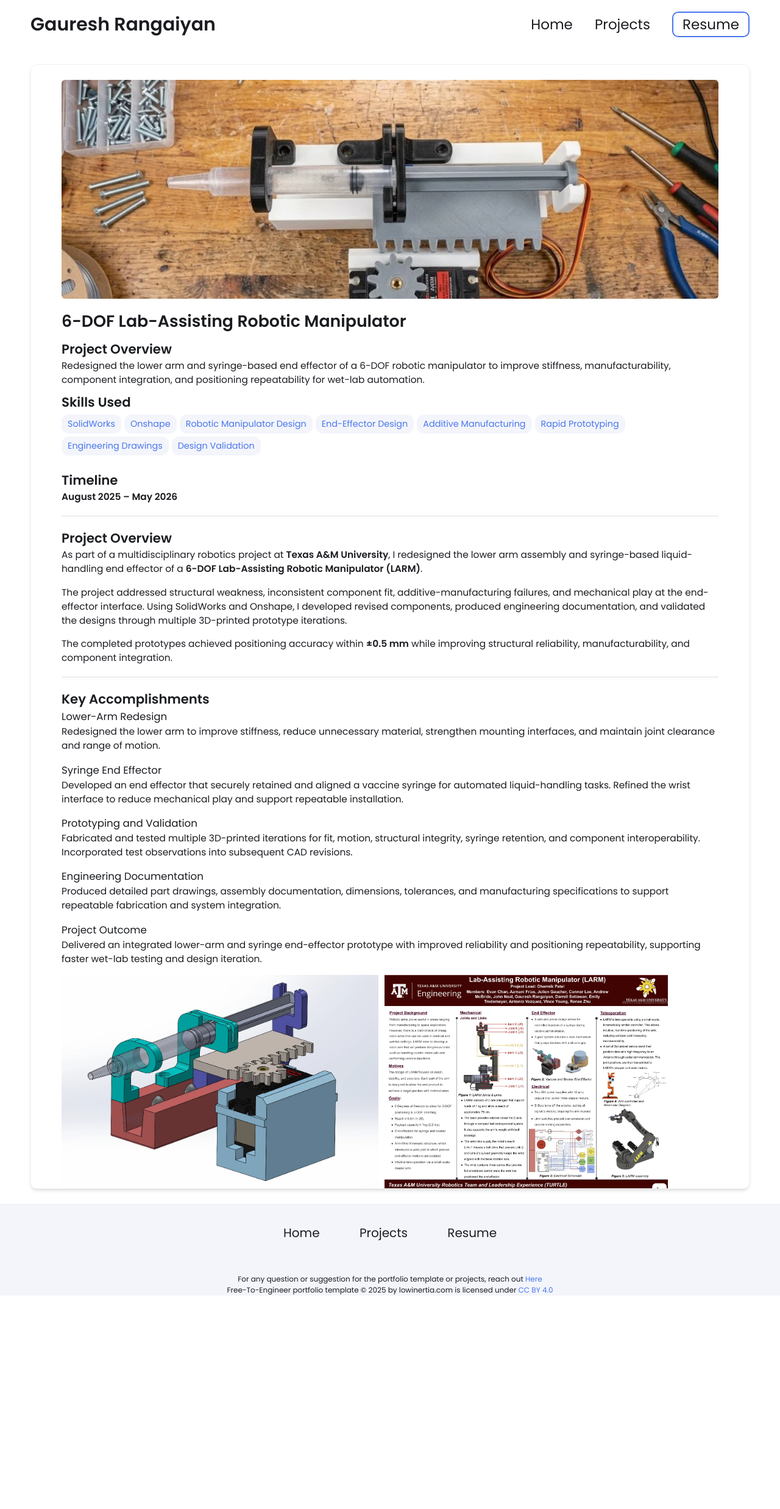
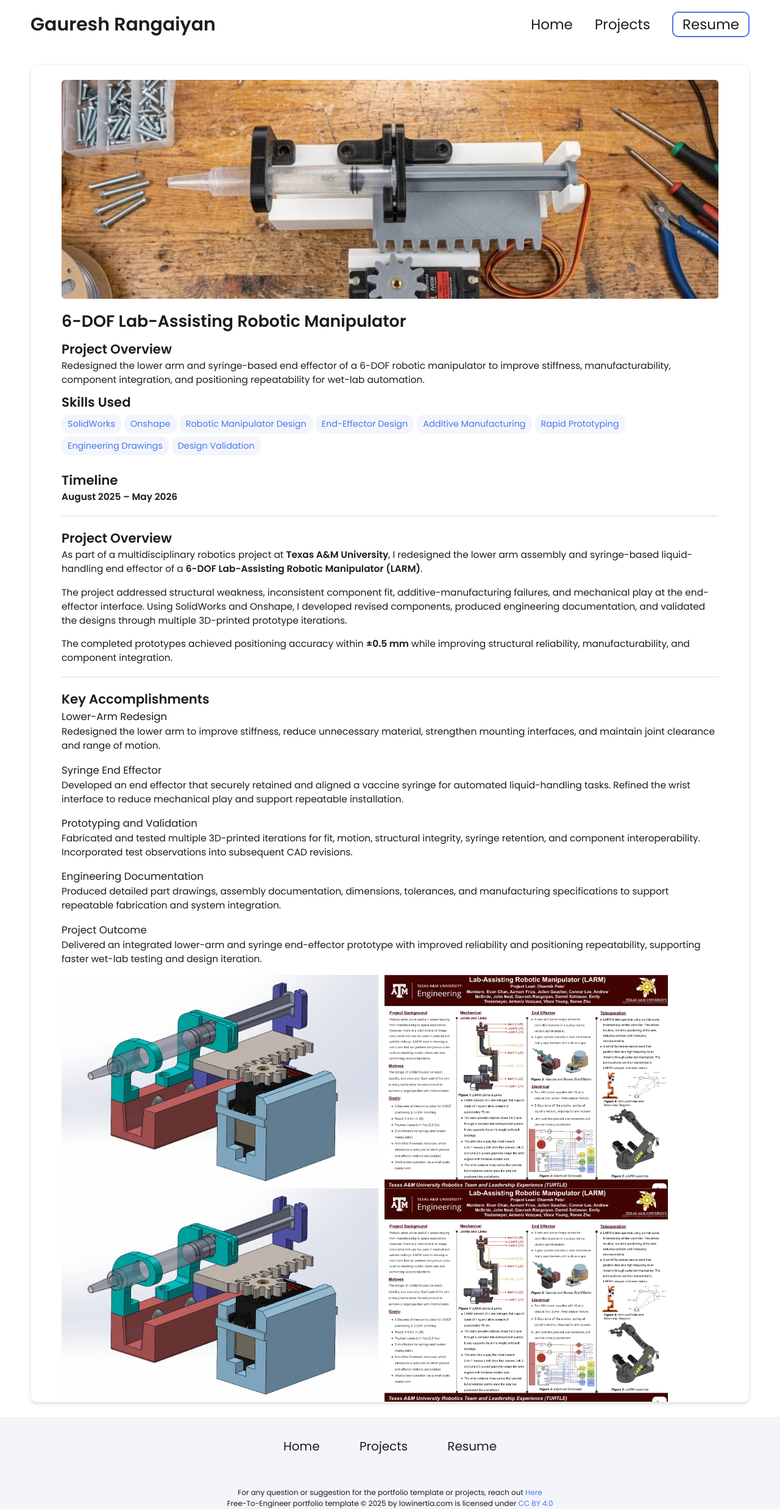
Before and after one commit to ggrangz/ggrangz.github.io, a Jekyll site: the page built from _projects/LARM/index.md, in a window 1280 px wide. Shown: the whole page at 61% size. Built offline with Jekyll 4.4.1, drawn with Linux system fonts in a browser that asks for light colours; before the commit the page ends 2125 px from its top, so only the background shows below that.

Commit message:
Implement dynamic image gallery with height option
Added dynamic image gallery functionality with height customization.

```diff
--- a/_includes/image-gallery.html
+++ b/_includes/image-gallery.html
@@ -21,3 +21,30 @@
       {% endif %}
   {% endfor %}
 </div>
+
+
+{% assign image_paths = include.images | split: ", " %}
+{% assign gallery_height = include.height | default: "300" %}
+
+<div class="image-gallery" style="--gallery-height: {{ gallery_height }}px;">
+  {% for image_path in image_paths %}
+    {% assign image_name = image_path | strip %}
+    {% assign first_char = image_name | slice: 0 %}
+
+    {% if image_name contains '://' %}
+      {% assign image_src = image_name %}
+    {% elsif first_char == '/' %}
+      {% assign image_src = image_name %}
+    {% else %}
+      {% assign page_url_without_index = page.url | remove: 'index' | remove: '.html' %}
+      {% assign image_src = image_name | prepend: page_url_without_index %}
+    {% endif %}
+
+    <img
+      src="{{ image_src }}"
+      alt="{{ image_name }}"
+      loading="lazy"
+      onerror="this.onerror=null; this.alt='Image failed to load: {{ image_name }}';"
+    />
+  {% endfor %}
+</div>
```
